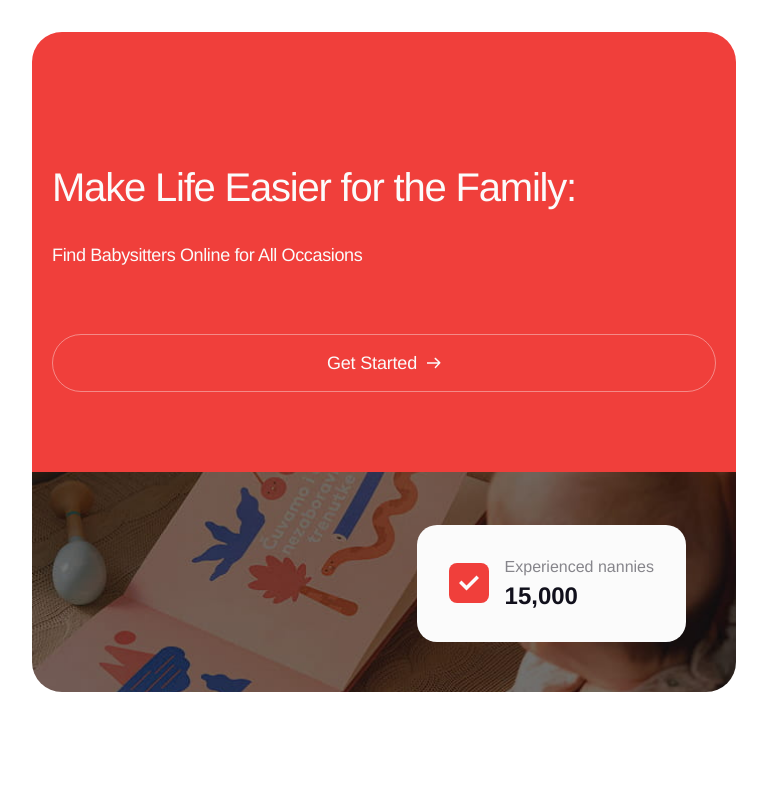
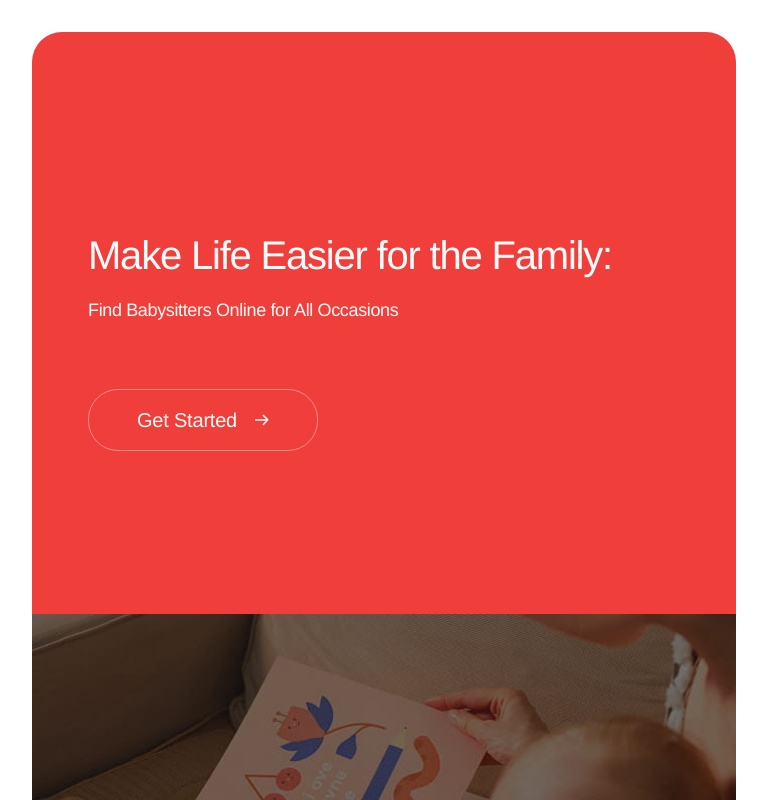
Before and after one commit to LiliiaDud/nannies-services-app, a React (Vite) app: page / in a window 1280 px wide. Shown: the top 800 px of the page, without its empty margins (256-1023 px from the left). Built offline with nearby package versions, Linux system fonts and the light colour scheme.

Commit message:
fix: improve hero layout responsiveness and button behavior

```diff
--- a/src/components/Hero/Hero.module.css
+++ b/src/components/Hero/Hero.module.css
@@ -2,7 +2,7 @@
   display: flex;
   flex-wrap: wrap;
   border-radius: 30px;
-  max-width: 1376px;
+  min-height: 100dvh;
   padding: 0;
   margin: 0 auto;
   height: 100%;
@@ -10,7 +10,6 @@
 }
 
 .left_container {
-  width: 100%;
   background: #f03f3b;
   padding: 120px 20px 80px 20px;
 }
@@ -30,7 +29,7 @@
 .title {
   font-weight: 500;
   font-size: 40px;
-  line-height: 70px;
+  line-height: 1.1;
   letter-spacing: -0.03em;
   color: #fbfbfb;
   margin-bottom: 18px;
@@ -46,44 +45,47 @@
 }
 
 .button {
-  display: inline-flex;
+  display: flex;
   align-items: center;
   justify-content: center;
-  cursor: pointer;
+  flex-direction: row;
+  white-space: nowrap;
+  max-width: 230px;
   font-weight: 500;
-  font-size: 18px;
-  line-height: 24px;
+  font-size: 20px;
+  line-height: 1.2;
   text-decoration: none;
   letter-spacing: -0.01em;
   color: #fbfbfb;
   border: 1px solid rgba(251, 251, 251, 0.4);
   background-color: transparent;
   border-radius: 30px;
-  padding: 16px 34px;
-  gap: 10px;
+  padding: 18px 50px;
+  gap: 18px;
 }
 
 .btn_icon{
   width: 14px;
   height: 16px;
+  flex-shrink: 0;
+  transition: transform 0.3s ease;
 }
 
 .button:hover .btn_icon {
   transform: rotate(-53deg);
-  transition: transform 0.3s ease;
 }
 
 .right_container {
   position: relative;
   background-size: cover;
-  background-image: url(/images/Hero-1.jpg);
+  background-image: url(/public/images/Hero-1.jpg);
   background-repeat: no-repeat;
   background-position: center;
   padding: 200px 20px 20px 20px;
 }
 @media screen and (min-resolution: 2dppx) {
   .right_container {
-    background-image: url(/images/Hero-1@2x.jpg);
+    background-image: url(/public/images/Hero-1@2x.jpg);
   }
 }
 
@@ -132,8 +134,21 @@
   margin-bottom: 0;
 }
 
+@media screen and (min-width: 768px) and (max-width: 1439px) {
+  .section_hero {
+    display: flex;
+    flex-direction: column;
+  }
 
-@media screen and (min-width: 768px) and (max-width: 1439px) {
+  .left_container {
+    padding: 201px 64px 163px 56px;
+  }
+
+  .right_container {
+    position: relative;
+    padding: 518px 50px 50px 325px;
+  }
+
   .check_block {
     position: absolute;
     right: 50px;
@@ -145,6 +160,7 @@
 
 @media screen and (min-width: 1440px) {
   .section_hero {
+    flex-direction: row;
     padding: 0;
     border-radius: 30px;
     min-height: 0;
@@ -170,12 +186,6 @@
     font-size: 28px;
   }
 
-  .button {
-    font-size: 20px;
-    padding: 18px 50px;
-    gap: 18px;
-  }
-
   .right_container {
     padding: 568px 50px 50px 365px;
   }
```
